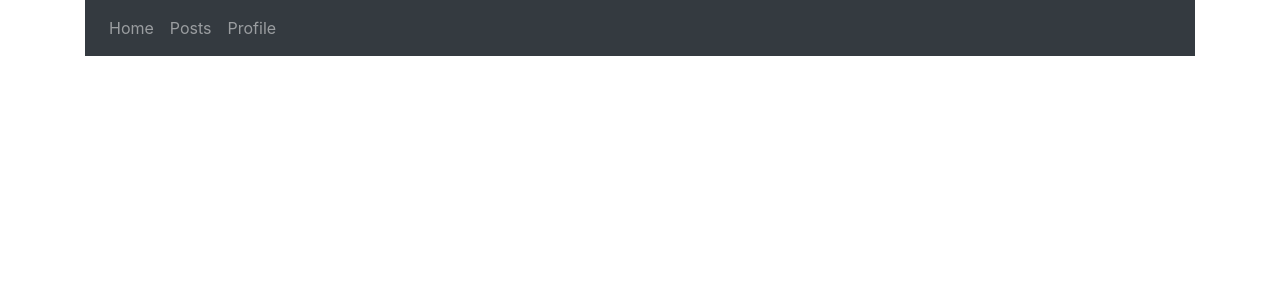
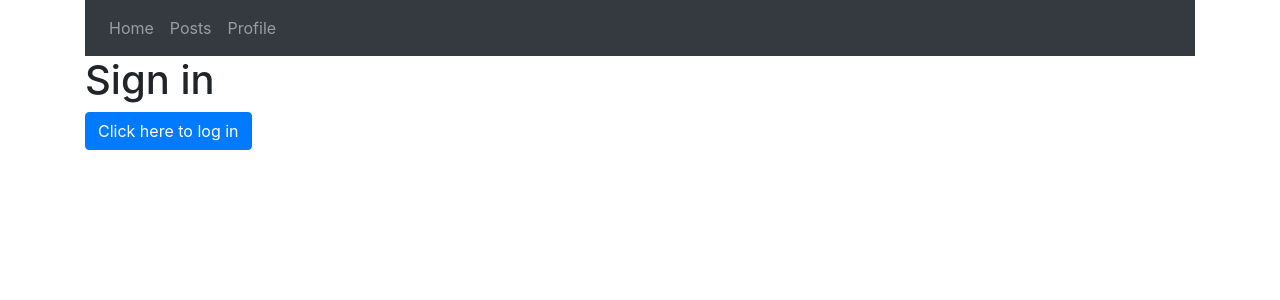
Before and after one commit to yeddu/React-Training, a React (Create React App) app: page /signin in a window 1280 px wide. Shown: the top 300 px of the page. Built offline with nearby package versions, Linux system fonts and the light colour scheme.

Commit message:
routes authorization

```diff
--- a/src/App.js
+++ b/src/App.js
@@ -19,51 +19,26 @@ import CrudForm from './components/CrudForm'
 // import CrudList from './components/CrudList'
 import PostDetails from './components/PostDetails'
 import {BrowserRouter as Router, Switch, Route, Link} from 'react-router-dom'
+import Nav from './components/Pages/Nav';
+import Home from './components/Pages/Home'
+import PublicRoute from './utils/PublicRoute';
+import PrivateRoute from './utils/PrivateRoute';
+import SignIn from './components/Pages/SignIn';
+import Dashboard from './components/Pages/Dashboard';
 
 function App() {
   return (
     <Router>
     <Provider store={store}>
       <div className="container">
-        {/* <Greet name="Bruce" heroName="Batman">
-            <p>This is children props</p>
-          </Greet>
-          <Greet name="Clark" heroName="Superman">
-            <button>Action</button>
-          </Greet>
-          <Greet name="Diana" heroName="Wonder Woman" /> */}
-        {/* <Message/> */}
-        {/* <Counter/> */}
-        {/* <NameList/> */}
-        {/* <PostList/> */}
-        {/* <PostForm/> */}
-        {/* <EventBind/> */}
-        {/* <Hookcounter/> */}
-        {/* <Hookcounter2/> */}
-        {/* <CakeContainer/> */}
-        {/* <Icecreamcontainer/> */}
-        {/* <ButtonWithScss/> */}
-        <nav className="navbar navbar-expand-lg navbar-dark bg-dark">
-          <div className="collapse navbar-collapse" id="navbarNavDropdown">
-            <ul className="navbar-nav">
-              <li className="nav-item">
-                <Link to="/"  className="nav-link">Home</Link>
-              </li>
-              <li className="nav-item">
-                <Link to="/posts" className="nav-link">Posts</Link>
-              </li>
-              <li className="nav-item">
-              < Link to="/details" className="nav-link">Profile</Link>
-              </li>
-            </ul>
-          </div>
-        </nav>
-
+        <Nav/>
         <Switch>
-          <Route path="/" exact></Route>
-          <Route path="/details" component={CrudForm}></Route>
-          <Route path="/posts" exact component={PostList}></Route>
-          <Route path="/postdetails/:id" component={PostDetails}></Route>
+          <PublicRoute path="/" exact component={Home}></PublicRoute>
+          <PublicRoute path="/signin" component={SignIn} />
+          <PrivateRoute path="/dashboard" exact component={Dashboard}></PrivateRoute>
+          <PrivateRoute path="/details" component={CrudForm}></PrivateRoute>
+          <PrivateRoute path="/posts" exact component={PostList}></PrivateRoute>
+          <PrivateRoute path="/postdetails/:id" component={PostDetails}></PrivateRoute>
         </Switch>
         {/* <CrudForm/> */}
         {/* <Form/> */}
--- /dev/null
+++ b/src/components/Pages/Dashboard.js
@@ -0,0 +1,13 @@
+import React, { Component } from 'react';
+
+class Dashboard extends Component {
+    render() {
+        return (
+            <div>
+                Dashboard
+            </div>
+        );
+    }
+}
+
+export default Dashboard;
--- /dev/null
+++ b/src/components/Pages/Home.js
@@ -0,0 +1,36 @@
+import React, { Component } from 'react';
+import { logout, isLogin } from '../../utils/common';
+import { Link } from 'react-router-dom';
+
+class Home extends Component {
+
+    constructor(props) {
+        super(props);
+
+        this.state = {
+            isLogin: isLogin()
+        }
+    }
+
+    handleLogout = () => {
+        logout();
+        this.setState({
+            isLogin: false
+        })
+    }
+
+    render() {
+        return (
+            <div>
+                <h1>Home</h1>
+
+                {this.state.isLogin ?
+                    <button className="btn btn-primary" onClick={() => this.handleLogout()}>Click here to logout</button>
+                    : <Link to="/signin" className="btn btn-primary">Go to sign in page</Link>
+                }
+            </div>
+        );
+    }
+}
+
+export default Home;
--- /dev/null
+++ b/src/components/Pages/Nav.js
@@ -0,0 +1,28 @@
+import React, { Component } from 'react';
+import {Link} from 'react-router-dom'
+
+class Nav extends Component {
+    render() {
+        return (
+            <>
+                <nav className="navbar navbar-expand-lg navbar-dark bg-dark">
+                    <div className="collapse navbar-collapse" id="navbarNavDropdown">
+                        <ul className="navbar-nav">
+                        <li className="nav-item">
+                            <Link to="/"  className="nav-link">Home</Link>
+                        </li>
+                        <li className="nav-item">
+                            <Link to="/posts" className="nav-link">Posts</Link>
+                        </li>
+                        <li className="nav-item">
+                        < Link to="/details" className="nav-link">Profile</Link>
+                        </li>
+                        </ul>
+                    </div>
+                </nav>
+            </>
+        );
+    }
+}
+
+export default Nav;
--- /dev/null
+++ b/src/components/Pages/SignIn.js
@@ -0,0 +1,20 @@
+import React from 'react';
+import { login } from '../../utils/common';
+
+const SignIn = (props) => {
+
+    const handleLogin = () => {
+        login();
+        props.history.push('/dashboard');
+    }
+
+    return (
+        <div>
+            <h1>Sign in</h1>
+
+            <button className="btn btn-primary" onClick={() => handleLogin()}>Click here to log in</button>
+        </div>
+    );
+};
+
+export default SignIn;
--- /dev/null
+++ b/src/utils/PrivateRoute.js
@@ -0,0 +1,18 @@
+import React from 'react';
+import { Route, Redirect } from 'react-router-dom';
+import { isLogin } from './common';
+
+const PrivateRoute = ({component: Component, ...rest}) => {
+    return (
+
+        // Show the component only when the user is logged in
+        // Otherwise, redirect the user to /signin page
+        <Route {...rest} render={props => (
+            isLogin() ?
+                <Component {...props} />
+            : <Redirect to="/signin" />
+        )} />
+    );
+};
+
+export default PrivateRoute;
--- /dev/null
+++ b/src/utils/PublicRoute.js
@@ -0,0 +1,15 @@
+import React from 'react';
+import { Route, Redirect } from 'react-router-dom';
+import { isLogin } from './common';
+
+const PublicRoute = ({component: Component, restricted, ...rest}) => {
+    return (
+        <Route {...rest} render={props => (
+            isLogin() && restricted ?
+                <Redirect to="/dashboard" />
+            : <Component {...props} />
+        )} />
+    );
+};
+
+export default PublicRoute;
--- /dev/null
+++ b/src/utils/common.js
@@ -0,0 +1,17 @@
+const TOKEN_KEY = 'user';
+
+export const login = () => {
+    localStorage.setItem(TOKEN_KEY, 'LoggedIn');
+}
+
+export const logout = () => {
+    localStorage.removeItem(TOKEN_KEY);
+}
+
+export const isLogin = () => {
+    if (localStorage.getItem(TOKEN_KEY)) {
+        return true;
+    }
+
+    return false;
+}
```
Also changed, not shown: 1 other file (tests, documents, lock files or other folders).
